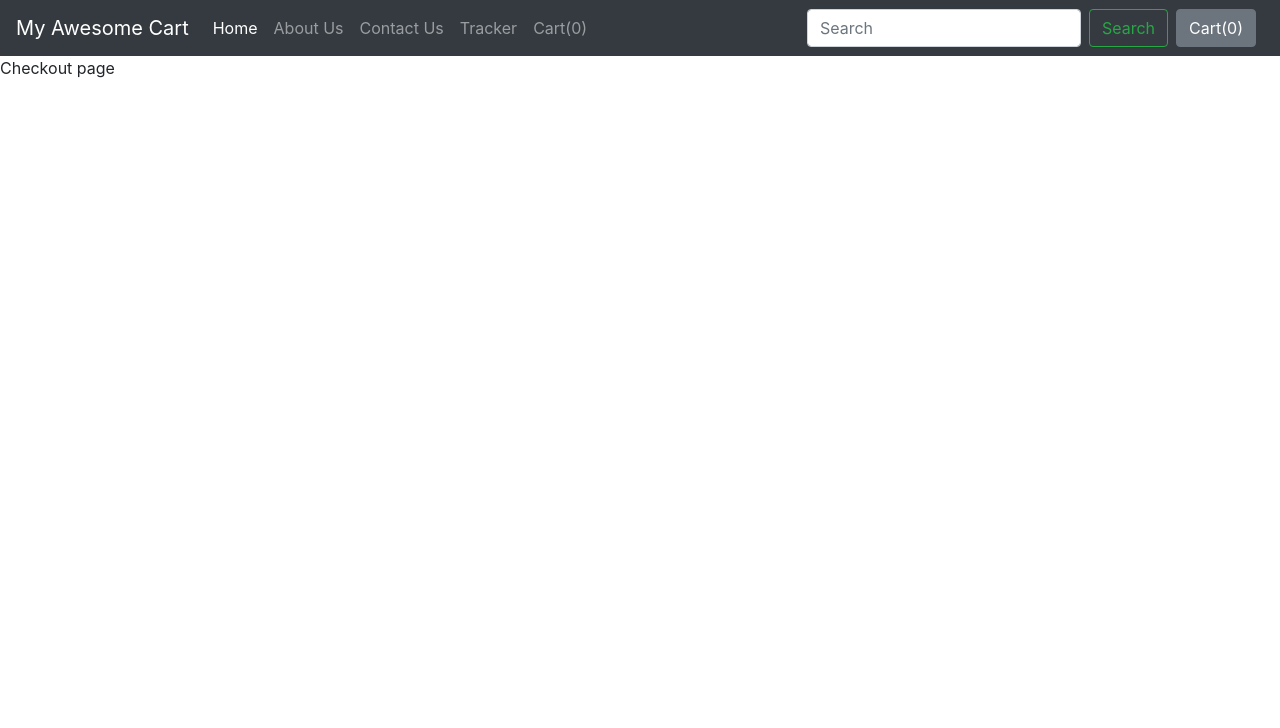
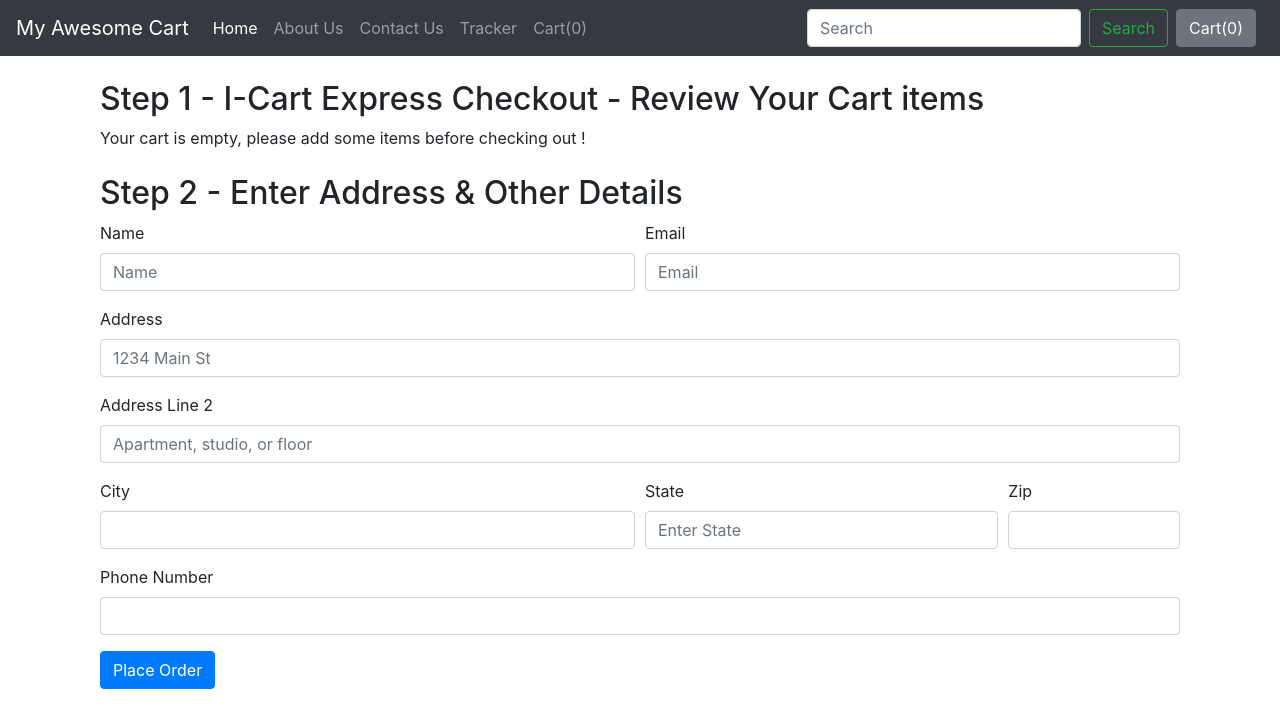
Before and after one commit to devangi2000/Radon, a Django app: page /shop/checkout/ in a window 1280 px wide. Shown: the top 728 px of the page. Run offline with Django 3.2, Linux system fonts and the light colour scheme; some libraries are stand-ins or nearby versions.

Commit message:
Added the checkout page

```diff
--- a/ecom/shop/templates/shop/checkout.html
+++ b/ecom/shop/templates/shop/checkout.html
@@ -1,4 +1,86 @@
 {% extends 'shop/basic.html' %}
-{% block title %} Checkout - My Cart {% endblock %}
+{% block title %} Checkout -- I-Cart{% endblock %}
+{% block body %}
+<div class="container">
+    <div class="col my-4">
+        <h2> Step 1 - I-Cart Express Checkout - Review Your Cart items </h2>
+        <div id='items'>
+            <ul class="list-group">
 
-{% block body %} Checkout page{% endblock %}
+            </ul>
+        </div>
+    </div>
+    <div class="col my-4">
+        <h2> Step 2 - Enter Address & Other Details</h2>
+        <form>
+            <div class="form-row">
+                <div class="form-group col-md-6">
+                    <label for="name">Name</label>
+                    <input type="name" class="form-control" id="name" placeholder="Name">
+                </div>
+                <div class="form-group col-md-6">
+                    <label for="inputEmail4">Email</label>
+                    <input type="email" class="form-control" id="inputEmail4" placeholder="Email">
+                </div>
+            </div>
+            <div class="form-group">
+                <label for="inputAddress">Address</label>
+                <input type="text" class="form-control" id="inputAddress" placeholder="1234 Main St">
+            </div>
+            <div class="form-group">
+                <label for="inputAddress2">Address Line 2</label>
+                <input type="text" class="form-control" id="inputAddress2" placeholder="Apartment, studio, or floor">
+            </div>
+            <div class="form-row">
+                <div class="form-group col-md-6">
+                    <label for="inputCity">City</label>
+                    <input type="text" class="form-control" id="inputCity">
+                </div>
+                <div class="form-group col-md-4">
+                    <label for="inputState">State</label>
+                    <input type="text" class="form-control" id="inputAddress" placeholder="Enter State">
+                    </select>
+                </div>
+                <div class="form-group col-md-2">
+                    <label for="inputZip">Zip</label>
+                    <input type="text" class="form-control" id="inputZip">
+                </div>
+            </div>
+            <div class="form-group">
+                <label for="inputZip">Phone Number</label>
+                <input type="tel" class="form-control" id="inputPhone">
+            </div>
+            <button type="submit" class="btn btn-primary">Place Order</button>
+        </form>
+    </div>
+</div>
+{% endblock %}
+
+{%block js%}
+<script>
+if (localStorage.getItem('cart') == null) {
+    var cart = {};
+} else {
+    cart = JSON.parse(localStorage.getItem('cart'));
+}
+console.log(cart);
+var sum = 0;
+if ($.isEmptyObject(cart)) {
+    // If object is empty
+    mystr = "<p>Your cart is empty, please add some items before checking out ! </p>"
+    $('#items').append(mystr);
+}
+
+for (item in cart) {
+    let name = cart[item][1];
+    let qty = cart[item][0];
+    sum = sum + qty;
+    mystr = `        <li class="list-group-item d-flex justify-content-between align-items-center">
+                   ${name}
+                    <span class="badge badge-primary badge-pill">${qty}</span>
+                </li>`
+    $('#items').append(mystr);
+}
+document.getElementById('cart').innerHTML = sum;
+</script>
+{%endblock%}
```
Also changed, not shown: ecom/shop/templates/shop/index.html (+39 -30 lines).
